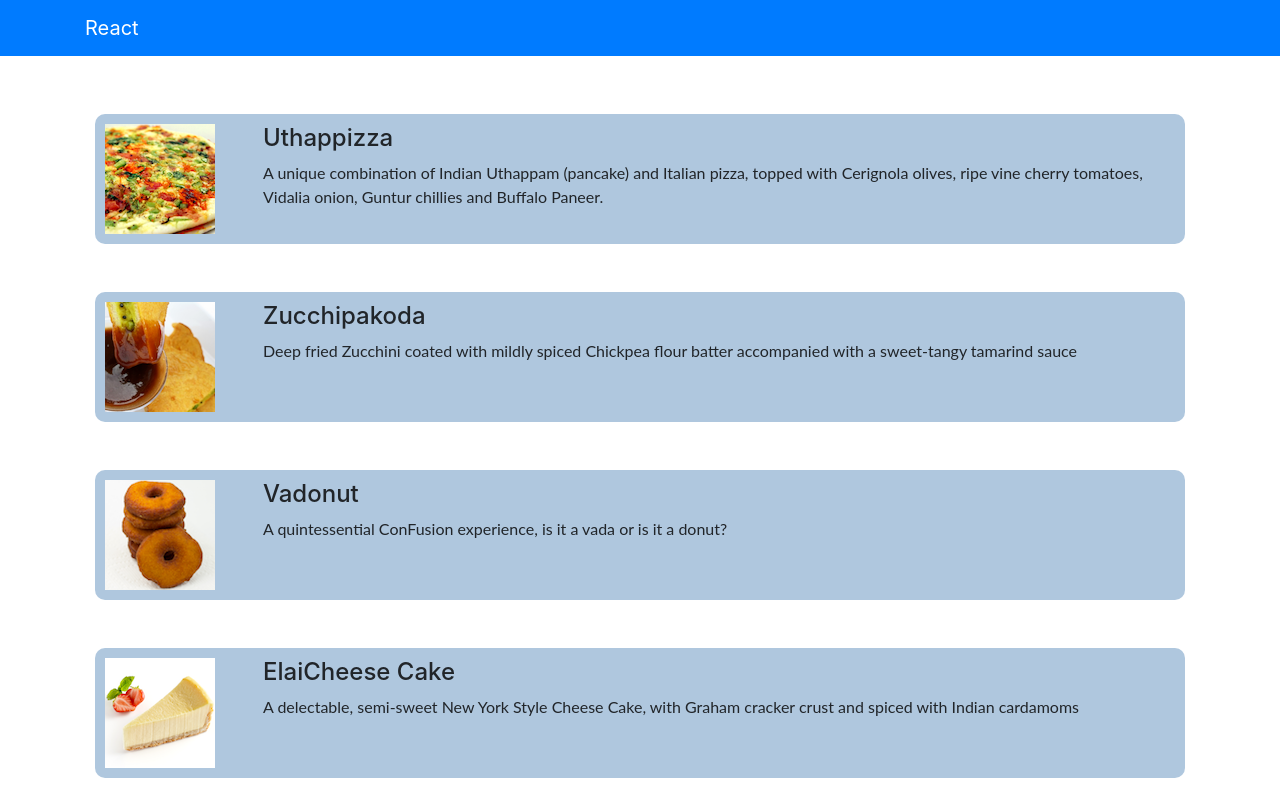
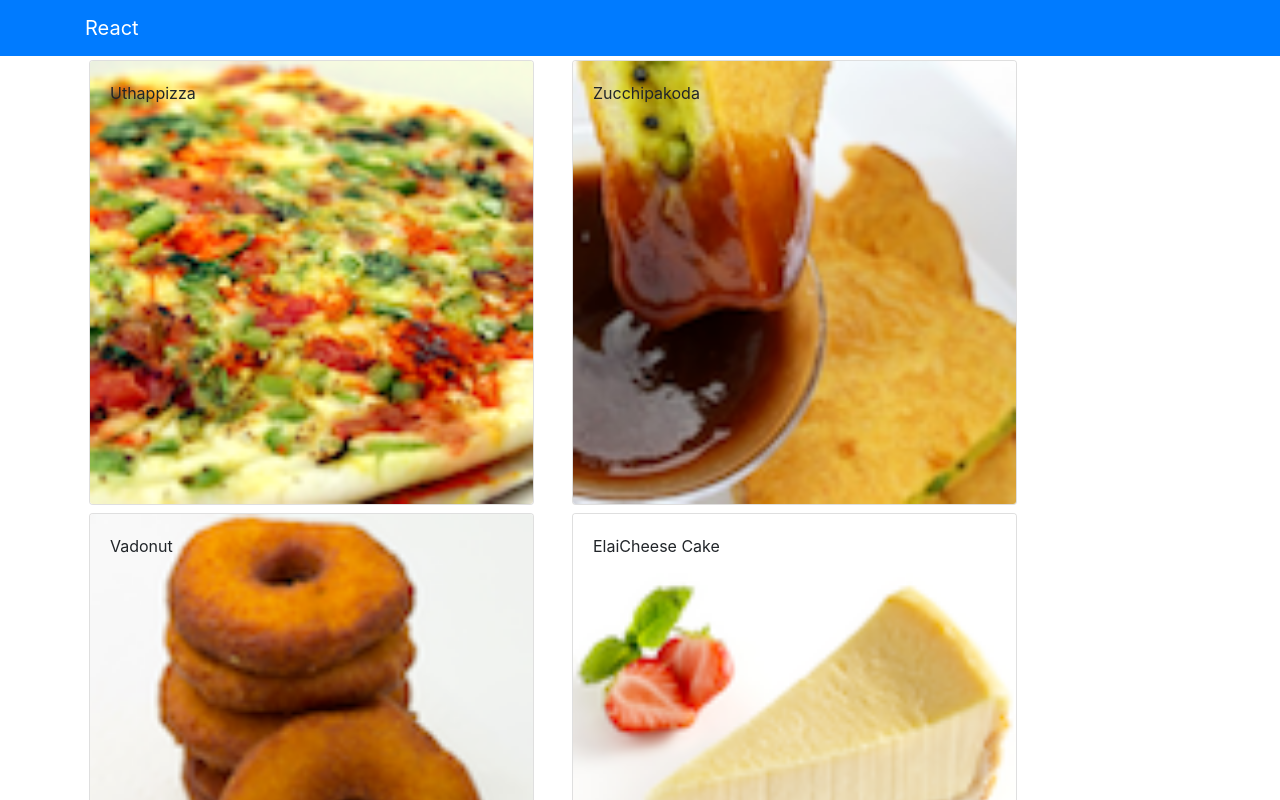
Before and after one commit to toanlehcm/demo_reactjs, a React (Create React App) app: page / in a window 1280 px wide. Shown: the top 800 px of the page. Built offline with nearby package versions, Linux system fonts and the light colour scheme.

Commit message:
+ Components Part 2.

```diff
--- a/src/App.js
+++ b/src/App.js
@@ -1,24 +1,17 @@
 import React, { useState } from "react";
 import { Navbar, NavbarBrand } from "reactstrap";
 import Menu from "./components/MenuComponent";
+import { DISHES } from "./shared/dishes";
 import "./style.css";
 
 class App extends React.Component {
-  // constructor() {
-  //   super();
+  constructor(props) {
+    super(props);
 
-  //   this.state = {
-  //     data: [],
-  //   };
-
-  //   this.listUp = this.listUp.bind(this);
-  // }
-
-  // listUp() {
-  //   var arr = ["a", "b", "c"];
-  //   var myArr = arr.map((val, index) => <li key={index}>{val}</li>);
-  //   this.setState({ data: myArr });
-  // }
+    this.state = {
+      dishes: DISHES,
+    };
+  }
 
   render() {
     return (
@@ -27,12 +20,8 @@ class App extends React.Component {
           <div className="container">
             <NavbarBrand href="/">React</NavbarBrand>
           </div>
-          {/* <div>
-            <button onClick={this.listUp}>list up</button>
-            <p>list: {this.state.data} </p>
-          </div> */}
         </Navbar>
-        <Menu />
+        <Menu dishes={this.state.dishes} />
       </div>
     );
   }
--- a/src/components/MenuComponent.js
+++ b/src/components/MenuComponent.js
@@ -1,76 +1,61 @@
 import React, { Component } from "react";
-import { Media } from "reactstrap";
-
+import {
+  Card,
+  CardImg,
+  CardImgOverlay,
+  CardText,
+  CardBody,
+  CardTitle,
+} from "reactstrap";
 class Menu extends Component {
   constructor(props) {
     super(props);
     this.state = {
-      dishes: [
-        {
-          id: 0,
-          name: "Uthappizza",
-          image: "assets/images/uthappizza.png",
-          category: "mains",
-          label: "Hot",
-          price: "4.99",
-          description:
-            "A unique combination of Indian Uthappam (pancake) and Italian pizza, topped with Cerignola olives, ripe vine cherry tomatoes, Vidalia onion, Guntur chillies and Buffalo Paneer.",
-        },
-        {
-          id: 1,
-          name: "Zucchipakoda",
-          image: "assets/images/zucchipakoda.png",
-          category: "appetizer",
-          label: "",
-          price: "1.99",
-          description:
-            "Deep fried Zucchini coated with mildly spiced Chickpea flour batter accompanied with a sweet-tangy tamarind sauce",
-        },
-        {
-          id: 2,
-          name: "Vadonut",
-          image: "assets/images/vadonut.png",
-          category: "appetizer",
-          label: "New",
-          price: "1.99",
-          description:
-            "A quintessential ConFusion experience, is it a vada or is it a donut?",
-        },
-        {
-          id: 3,
-          name: "ElaiCheese Cake",
-          image: "assets/images/elaicheesecake.png",
-          category: "dessert",
-          label: "",
-          price: "2.99",
-          description:
-            "A delectable, semi-sweet New York Style Cheese Cake, with Graham cracker crust and spiced with Indian cardamoms",
-        },
-      ],
+      selectedDish: null,
     };
   }
 
+  onDishSelect(dish) {
+    this.setState({ selectedDish: dish });
+  }
+
+  renderDish(dish) {
+    if (dish != null) {
+      return (
+        <Card>
+          <CardImg top src={dish.image} alt={dish.name} />
+          <CardBody>
+            <CardTitle>{dish.name}</CardTitle>
+            <CardText>{dish.description}</CardText>
+          </CardBody>
+        </Card>
+      );
+    } else {
+      return <div></div>;
+    }
+  }
+
   render() {
-    const menu = this.state.dishes.map((dish) => {
+    const menu = this.props.dishes.map((dish) => {
       return (
-        <div key={dish.id} className="col-12 mt-5">
-          <Media tag="li">
-            <Media left middle>
-              <Media object src={dish.image} alt={dish.name} />
-            </Media>
-            <Media body className="ml-5">
-              <Media heading>{dish.name}</Media>
-              <p>{dish.description}</p>
-            </Media>
-          </Media>
+        <div className="col-12 col-md-5 m-1">
+          <Card key={dish.id} onClick={() => this.onDishSelect(dish)}>
+            <CardImg width="100%" src={dish.image} alt={dish.name} />
+            <CardImgOverlay>
+              <CardTitle>{dish.name}</CardTitle>
+            </CardImgOverlay>
+          </Card>
         </div>
       );
     });
 
     return (
       <div className="container">
+        <div className="row">{menu}</div>
         <div className="row">
-          <Media list>{menu}</Media>
+          <div className="col-12 col-md-5 m-1">
+            {this.renderDish(this.state.selectedDish)}
+          </div>
         </div>
       </div>
     );
--- /dev/null
+++ b/src/shared/dishes.js
@@ -0,0 +1,194 @@
+export const DISHES = [
+  {
+    id: 0,
+    name: "Uthappizza",
+    image: "assets/images/uthappizza.png",
+    category: "mains",
+    label: "Hot",
+    price: "4.99",
+    description:
+      "A unique combination of Indian Uthappam (pancake) and Italian pizza, topped with Cerignola olives, ripe vine cherry tomatoes, Vidalia onion, Guntur chillies and Buffalo Paneer.",
+    comments: [
+      {
+        id: 0,
+        rating: 5,
+        comment: "Imagine all the eatables, living in conFusion!",
+        author: "John Lemon",
+        date: "2012-10-16T17:57:28.556094Z",
+      },
+      {
+        id: 1,
+        rating: 4,
+        comment:
+          "Sends anyone to heaven, I wish I could get my mother-in-law to eat it!",
+        author: "Paul McVites",
+        date: "2014-09-05T17:57:28.556094Z",
+      },
+      {
+        id: 2,
+        rating: 3,
+        comment: "Eat it, just eat it!",
+        author: "Michael Jaikishan",
+        date: "2015-02-13T17:57:28.556094Z",
+      },
+      {
+        id: 3,
+        rating: 4,
+        comment: "Ultimate, Reaching for the stars!",
+        author: "Ringo Starry",
+        date: "2013-12-02T17:57:28.556094Z",
+      },
+      {
+        id: 4,
+        rating: 2,
+        comment: "It's your birthday, we're gonna party!",
+        author: "25 Cent",
+        date: "2011-12-02T17:57:28.556094Z",
+      },
+    ],
+  },
+  {
+    id: 1,
+    name: "Zucchipakoda",
+    image: "assets/images/zucchipakoda.png",
+    category: "appetizer",
+    label: "",
+    price: "1.99",
+    description:
+      "Deep fried Zucchini coated with mildly spiced Chickpea flour batter accompanied with a sweet-tangy tamarind sauce",
+    comments: [
+      {
+        id: 0,
+        rating: 5,
+        comment: "Imagine all the eatables, living in conFusion!",
+        author: "John Lemon",
+        date: "2012-10-16T17:57:28.556094Z",
+      },
+      {
+        id: 1,
+        rating: 4,
+        comment:
+          "Sends anyone to heaven, I wish I could get my mother-in-law to eat it!",
+        author: "Paul McVites",
+        date: "2014-09-05T17:57:28.556094Z",
+      },
+      {
+        id: 2,
+        rating: 3,
+        comment: "Eat it, just eat it!",
+        author: "Michael Jaikishan",
+        date: "2015-02-13T17:57:28.556094Z",
+      },
+      {
+        id: 3,
+        rating: 4,
+        comment: "Ultimate, Reaching for the stars!",
+        author: "Ringo Starry",
+        date: "2013-12-02T17:57:28.556094Z",
+      },
+      {
+        id: 4,
+        rating: 2,
+        comment: "It's your birthday, we're gonna party!",
+        author: "25 Cent",
+        date: "2011-12-02T17:57:28.556094Z",
+      },
+    ],
+  },
+  {
+    id: 2,
+    name: "Vadonut",
+    image: "assets/images/vadonut.png",
+    category: "appetizer",
+    label: "New",
+    price: "1.99",
+    description:
+      "A quintessential ConFusion experience, is it a vada or is it a donut?",
+    comments: [
+      {
+        id: 0,
+        rating: 5,
+        comment: "Imagine all the eatables, living in conFusion!",
+        author: "John Lemon",
+        date: "2012-10-16T17:57:28.556094Z",
+      },
+      {
+        id: 1,
+        rating: 4,
+        comment:
+          "Sends anyone to heaven, I wish I could get my mother-in-law to eat it!",
+        author: "Paul McVites",
+        date: "2014-09-05T17:57:28.556094Z",
+      },
+      {
+        id: 2,
+        rating: 3,
+        comment: "Eat it, just eat it!",
+        author: "Michael Jaikishan",
+        date: "2015-02-13T17:57:28.556094Z",
+      },
+      {
+        id: 3,
+        rating: 4,
+        comment: "Ultimate, Reaching for the stars!",
+        author: "Ringo Starry",
+        date: "2013-12-02T17:57:28.556094Z",
+      },
+      {
+        id: 4,
+        rating: 2,
+        comment: "It's your birthday, we're gonna party!",
+        author: "25 Cent",
+        date: "2011-12-02T17:57:28.556094Z",
+      },
+    ],
+  },
+  {
+    id: 3,
+    name: "ElaiCheese Cake",
+    image: "assets/images/elaicheesecake.png",
+    category: "dessert",
+    label: "",
+    price: "2.99",
+    description:
+      "A delectable, semi-sweet New York Style Cheese Cake, with Graham cracker crust and spiced with Indian cardamoms",
+    comments: [
+      {
+        id: 0,
+        rating: 5,
+        comment: "Imagine all the eatables, living in conFusion!",
+        author: "John Lemon",
+        date: "2012-10-16T17:57:28.556094Z",
+      },
+      {
+        id: 1,
+        rating: 4,
+        comment:
+          "Sends anyone to heaven, I wish I could get my mother-in-law to eat it!",
+        author: "Paul McVites",
+        date: "2014-09-05T17:57:28.556094Z",
+      },
+      {
+        id: 2,
+        rating: 3,
+        comment: "Eat it, just eat it!",
+        author: "Michael Jaikishan",
+        date: "2015-02-13T17:57:28.556094Z",
+      },
+      {
+        id: 3,
+        rating: 4,
+        comment: "Ultimate, Reaching for the stars!",
+        author: "Ringo Starry",
+        date: "2013-12-02T17:57:28.556094Z",
+      },
+      {
+        id: 4,
+        rating: 2,
+        comment: "It's your birthday, we're gonna party!",
+        author: "25 Cent",
+        date: "2011-12-02T17:57:28.556094Z",
+      },
+    ],
+  },
+];
```
